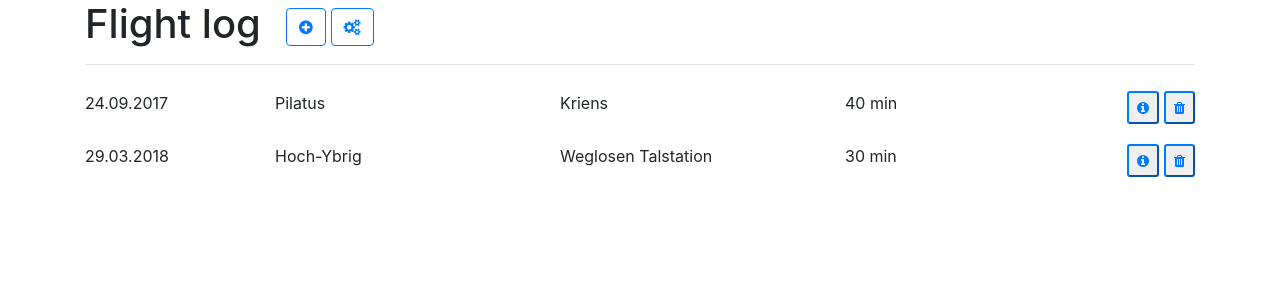
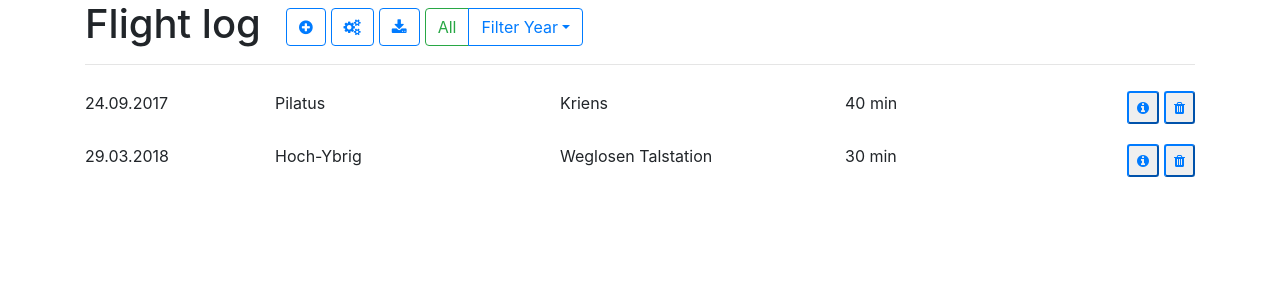
Before and after one commit to lfrei/flight-log, an Angular app: page / in a window 1280 px wide. Shown: the top 300 px of the page. Built offline with nearby package versions, Linux system fonts and the light colour scheme.

Commit message:
add sorting and export of flights

```diff
--- a/src/app/app.module.ts
+++ b/src/app/app.module.ts
@@ -9,6 +9,7 @@ import { FlightDetailComponent } from './flight-detail.component';
 import { AddFlightComponent } from './add-flight.component';
 import { FormsModule, ReactiveFormsModule } from '@angular/forms';
 import { StatsComponent } from './stats.component';
+import { ExportService } from './export.service';
 
 @NgModule({
   declarations: [
@@ -25,7 +26,8 @@ import { StatsComponent } from './stats.component';
     ReactiveFormsModule
   ],
   providers: [
-    FlightService
+    FlightService,
+    ExportService
   ],
   bootstrap: [FlightLogComponent],
   entryComponents: [
--- /dev/null
+++ b/src/app/export.service.ts
@@ -0,0 +1,13 @@
+import { Injectable } from "@angular/core";
+
+@Injectable()
+export class ExportService {
+
+    exportJson(data){
+        const jsonData = JSON.stringify(data);
+        const blob = new Blob([jsonData], { type: 'text/json' });
+        const url= window.URL.createObjectURL(blob);
+        window.open(url);
+      }
+
+}
--- /dev/null
+++ b/src/app/flight-log.component.html
@@ -0,0 +1,29 @@
+<div class="container">
+<h1>
+    <span class="title">Flight log</span>
+    <button type="button" (click)="add()" class="btn btn-outline-primary action-btn" ngbTooltip="Add new flight">
+    <i class="fa fa-plus-circle"></i>
+    </button>
+    <button type="button" (click)="stats()" class="btn btn-outline-primary action-btn" ngbTooltip="Show flight statistics">
+    <i class="fa fa-cogs"></i>
+    </button>
+    <button type="button" (click)="export()" class="btn btn-outline-primary action-btn" ngbTooltip="Export flights">
+    <i class="fa fa-download"></i>
+    </button>
+    <div class="btn-group mr-3 action-btn">
+    <button type="button" class="btn btn-outline-success" (click)="selectAll()">All</button>
+    <div class="btn-group" ngbDropdown role="group">
+        <button class="btn btn-outline-primary" ngbDropdownToggle>Filter Year</button>
+        <div class="dropdown-menu" ngbDropdownMenu>
+        <button *ngFor="let year of getYears()" (click)="selectYear(year)" ngbDropdownItem>{{year}}</button>
+        </div>
+    </div>
+    </div>
+</h1>
+<hr>
+<div class="row">
+    <div *ngFor="let flight of filteredFlights" class="col-md-12">
+    <flight [flight]="flight"></flight>
+    </div>
+</div>
+</div>
--- a/src/app/flight-log.component.ts
+++ b/src/app/flight-log.component.ts
@@ -3,28 +3,11 @@ import { FlightService } from './flight.service';
 import { NgbModal } from '@ng-bootstrap/ng-bootstrap';
 import { AddFlightComponent } from './add-flight.component';
 import { StatsComponent } from './stats.component';
+import { ExportService } from './export.service';
 
 @Component({
   selector: 'flight-log',
-  template: `
-    <div class="container">
-      <h1>
-        <span class="title">Flight log</span>
-        <button type="button" (click)="add()" class="btn btn-outline-primary action-btn">
-          <i class="fa fa-plus-circle"></i>
-        </button>
-        <button type="button" (click)="stats()" class="btn btn-outline-primary action-btn">
-          <i class="fa fa-cogs"></i>
-        </button>
-      </h1>
-      <hr>
-      <div class="row">
-        <div *ngFor="let flight of flights" class="col-md-12">
-          <flight [flight]="flight"></flight>
-        </div>
-      </div>
-    </div>
-  `,
+  templateUrl: 'flight-log.component.html',
   styles: [`
     .title { margin-right: 20px; }
     .action-btn {margin-left: 5px; }
@@ -32,11 +15,23 @@ import { StatsComponent } from './stats.component';
 })
 export class FlightLogComponent implements OnInit {
   flights
+  filteredFlights
 
-  constructor(private flightService:FlightService, private modalService: NgbModal){}
+  constructor(
+    private flightService:FlightService,
+    private modalService: NgbModal,
+    private exportService:ExportService){}
 
   ngOnInit() {
     this.flights = this.flightService.getFlights()
+    this.filteredFlights = this.flights
+  }
+
+  getYears(): [] {
+    return this.flights
+        .map(flight => flight.date.getFullYear())
+        .filter((value, index, self) => self.indexOf(value) === index)
+        .sort()
   }
 
   add(){
@@ -45,7 +40,19 @@ export class FlightLogComponent implements OnInit {
 
   stats(){
     const modalRef = this.modalService.open(StatsComponent);
-    modalRef.componentInstance.flights = this.flights;
+    modalRef.componentInstance.flights = this.filteredFlights;
+  }
+
+  export(){
+    this.exportService.exportJson(this.filteredFlights);
+  }
+
+  selectYear(year){
+    this.filteredFlights = this.flights.filter(flight => flight.date.getFullYear() === year)
+  }
+
+  selectAll(){
+    this.filteredFlights = this.flights
   }
 
 }
```
